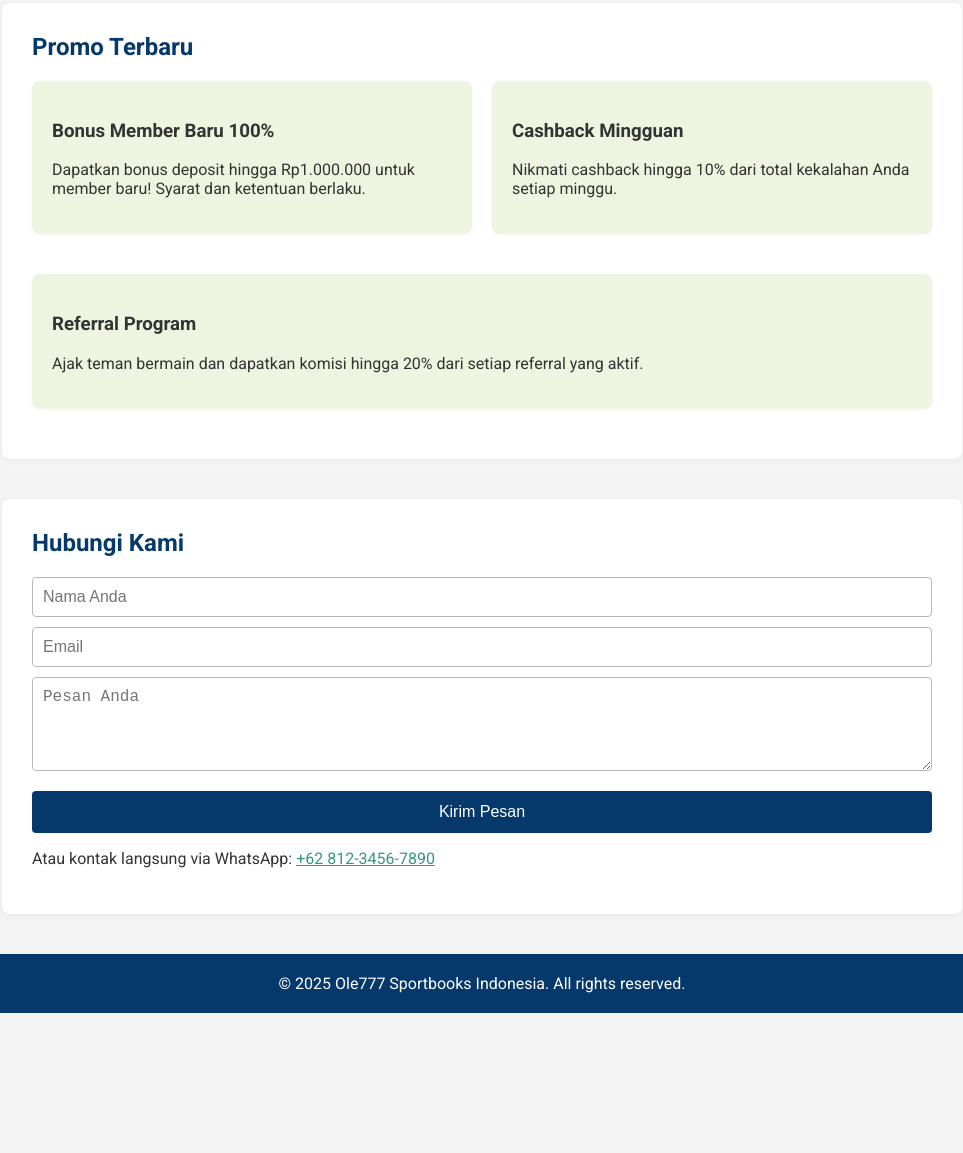
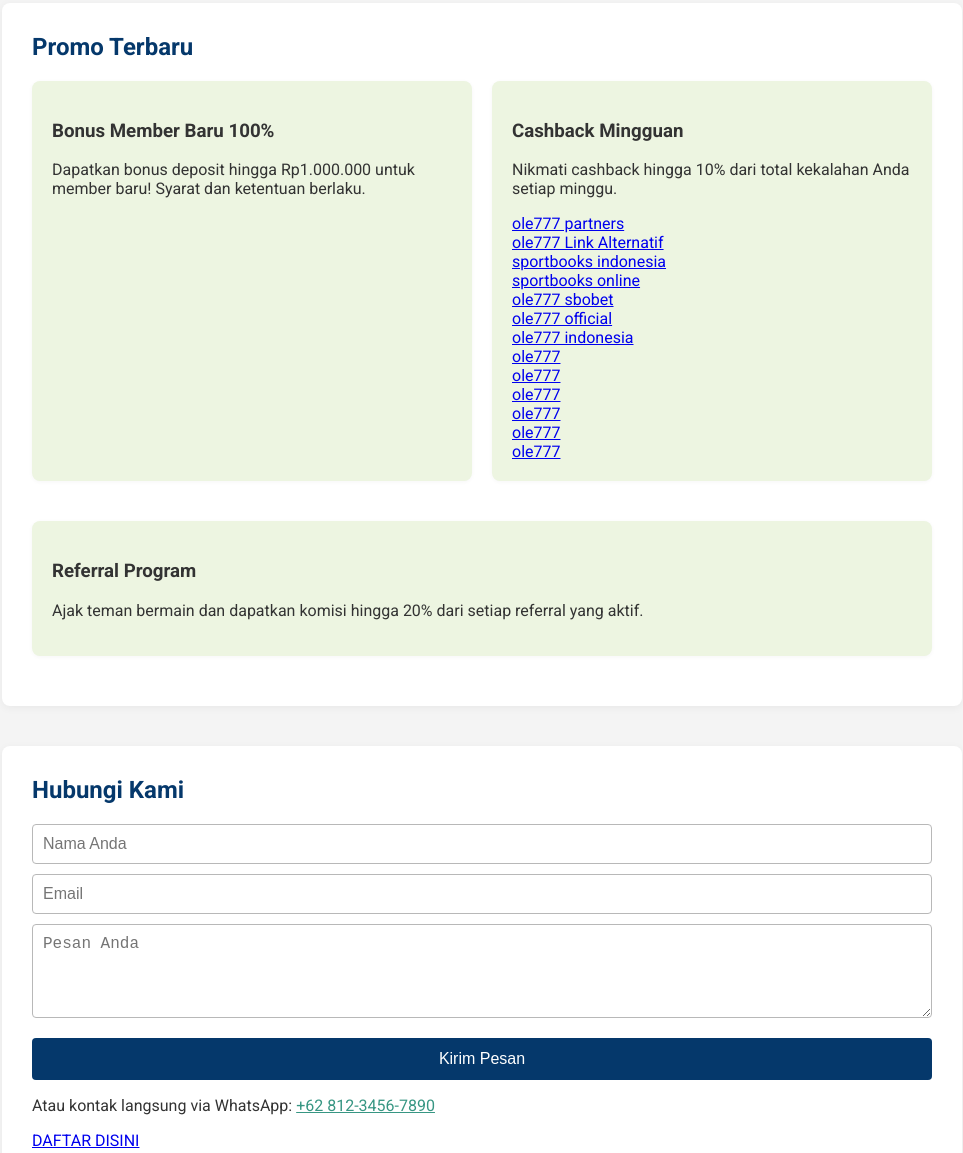
Before and after one commit to ole777official/-ole777-sportbooks-landing, a plain HTML site: page index.html in a window 1280 px wide. Shown: the part 1064-2217 px from the top of the page, without its empty margins (158-1121 px from the left). Before the commit the page ends 2077 px from the top, so only its background shows below. Drawn offline with Linux system fonts and the light colour scheme.

Commit message:
Update index.html

```diff
--- a/index.html
+++ b/index.html
@@ -4,6 +4,7 @@
   <meta charset="UTF-8">
   <meta name="viewport" content="width=device-width, initial-scale=1">
   <title>Ole777 Sportbooks Indonesia</title>
+  <meta name="google-site-verification" content="buN2H8QG0jj4zChlxWGPW-GdJ-mayL810P63jj4tLQE" />
   <link href="https://fonts.googleapis.com/css?family=Roboto:400,700&display=swap" rel="stylesheet">
   <style>
     body {
@@ -151,6 +152,21 @@
       <div class="promo-card">
         <h3>Cashback Mingguan</h3>
         <p>Nikmati cashback hingga 10% dari total kekalahan Anda setiap minggu.</p>
+         <a href="https://ole777partners.com">ole777 partners</a> <br>
+<a href="https://sagarmy.com">ole777 Link Alternatif</a> <br>
+<a href="https://sportbooks.id">sportbooks indonesia</a> <br>
+ <a href="https://sportbooks.online">sportbooks online</a> <br>
+ <a href="https://ole777sbobet.com">ole777 sbobet</a> <br>
+ <a href="https://ole777-official.com">ole777 official</a> <br>
+ <a href="https://ole777-indonesia.com">ole777 indonesia</a><br>
+ <a href="https://ole777.id/">ole777</a> <br>
+ <a href="https://ole777.eu.com/">ole777</a><br>
+ <a href="https://ole777.it.com/">ole777</a><br>
+<a href="http://128.199.223.233">ole777</a> <br>
+<a href="http://159.65.138.229 ">ole777</a> <br>
+<a href="http://167.172.69.224 ">ole777</a>  <br>
+
+
       </div>
       <div class="promo-card">
         <h3>Referral Program</h3>
@@ -168,8 +184,9 @@
       <button type="submit">Kirim Pesan</button>
     </form>
     <p>
-      Atau kontak langsung via WhatsApp: <a href="https://wa.me/6281234567890" style="color:#379683;">+62 812-3456-7890</a>
+      Atau kontak langsung via WhatsApp: <a href="https://wa.me/'855718036830" style="color:#379683;">+62 812-3456-7890</a>
     </p>
+    <a href="http://rebrand.ly/ole7777">DAFTAR DISINI</a>
   </section>
 
   <footer>
```
